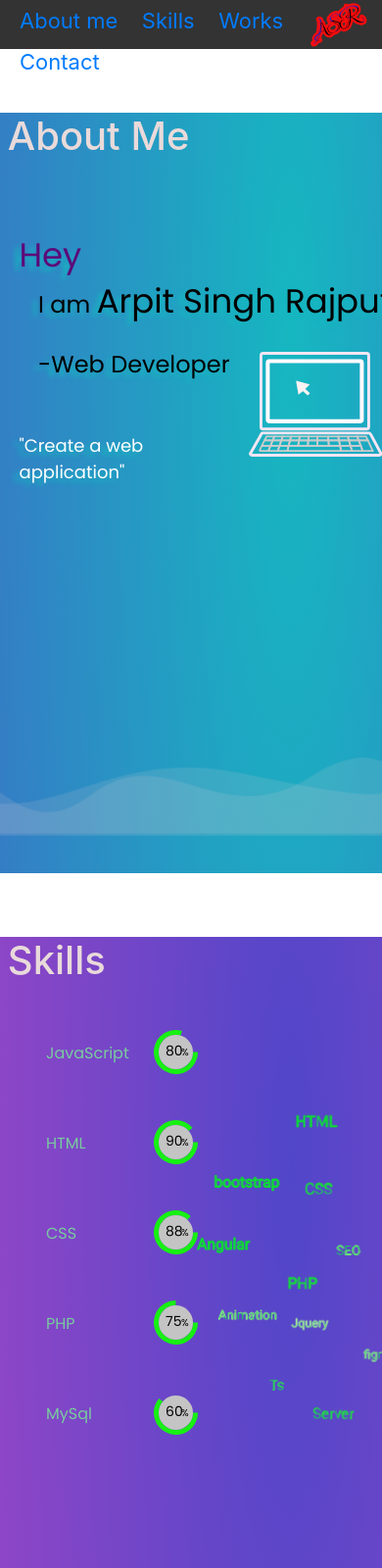
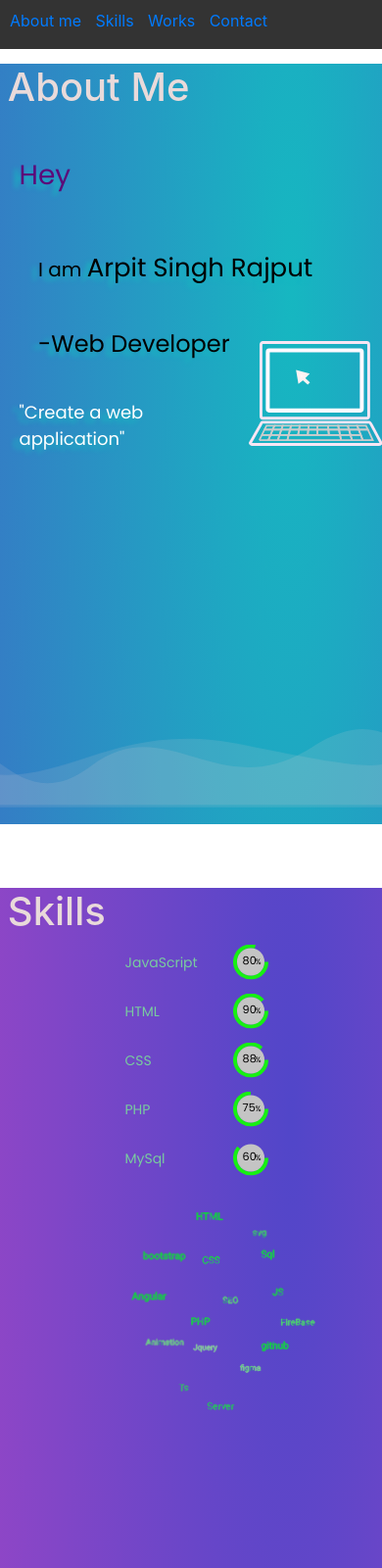
Before and after one commit to arpitsinghDev/resume, a plain HTML site: page index.html in a window 390 px wide. Shown: the top 1600 px of the page at 98% size. Drawn offline with Linux system fonts and the light colour scheme.

Commit message:
Update main.css

```diff
--- a/css/main.css
+++ b/css/main.css
@@ -125,7 +125,7 @@ line-height: 28px;
 	color:white;
 	font-size: 18px;
 	position: relative;
-	font-family: 'Poppins' sans-serif;
+	font-family: 'Poppins',sans-serif;
 	width: 50%;
 	top:270px;
 }
@@ -266,6 +266,10 @@ bottom: 2%;
 }
 .work{
 	color: white;
+    position: relative;
+    display: block;
+    width: 100%;
+    height: 120px;
 }
 .work .wsvg{
 	width: 180px;
@@ -345,8 +349,8 @@ border-radius: 40px;
 position: absolute;
 width: 240px;
 height: 140px;
-left: 45px;
-top: 196px;
+border: 4px solid #405eac;
+border-radius: 10px;
 overflow: hidden;
 }
 .sub-work img{
@@ -388,20 +392,42 @@ overflow: hidden;
 }
 .worknav a{
 	position: relative;
-	top:0;
+	top:-40px;
 	color:#fff;
 	z-index: 1;
 	font-size: 20px;
+	transition: top .6s;
+	transition-delay: .4s;
 }
 .worknav a:hover{
 	text-decoration: none;
 	color:#07de2d;
 	font-size: 21px;
 }
+.work1{
+	position: relative;
+	width: 240px;
+	height: fit-content;
+    left: 20px;
+    color: white;
+}
+.discription{
+width: 240px;
+height: fit-content;
+position: relative;
+	top: 150px;
+	text-align: left;
+}
+.discription ul{
+	list-style-type: square;
+}
+#send-mess{
+	color:#fff;
+}
 /* responsive */
 @media only screen and (max-width: 950px) {
 	.container-fluid{
-		margin: 0;
+		margin: -20px 0 0 0;
 		padding: 0;
 	}
 	.contants #hey{
@@ -416,6 +442,7 @@ overflow: hidden;
 	#laptop{
 		width: 35%;
 		left:65%;
+		top:25%;
 	}
 	.skills ul li{
 		left:2%;
@@ -449,4 +476,66 @@ overflow: hidden;
 	.email{
 		font-size: 20px;
 	}
+	.backsvg {
+		height: 30vh;
+		bottom: -40px;
   }
+}
+  @media only screen and (max-width: 500px) {
+	nav{
+		position: relative;
+	}
+	nav img{
+		display:none;
+	}
+	nav >* {
+		font-size: 16px;
+		margin-left: 10px;
+	}
+	.container-fluid{
+		margin-top: -50px;
+	}
+	.contants #hey{
+		top:12%;
+		left:5%;
+		font-size: 28px;
+	}
+	#proname {
+		top:25%;
+		left: 10%;
+		font-size: 20px;
+	}
+	#proname span{
+		font-size: 26px;
+	}
+	#profi{
+		left: 10%;
+		top:35%;
+	}
+	#mess{
+		position: absolute;
+		top: 44%;
+		left:5%;
+		width: 60%;
+	}
+	.backsvg {
+		bottom: -55px;
+	  }
+	  /* skills */
+	  .skills ul li {
+		left: 25%;
+    position: relative;
+		margin-top: 18px;
+		font-size: 14px;
+	}
+	.skills svg{
+		width: 36px;
+	}
+	#skillsvg {
+		left: 20%;
+		top: -20px;
+    	width: 290px;
+    	height: 260px;
+		position: relative;
+	}
+  }
```
